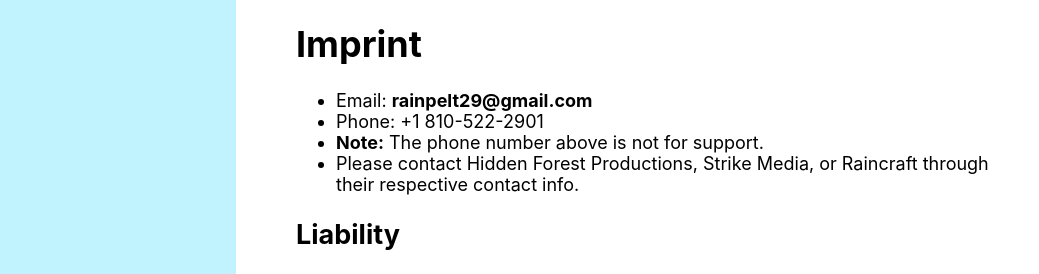
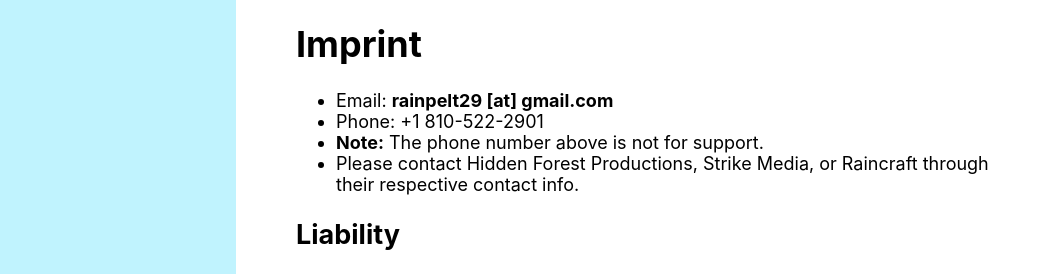
Before and after one commit to Rainpelt29/rainpelt29site, a Jekyll site: the page built from imprint.md, in a window 1280 px wide. Shown: the top 274 px of the page, without its empty margins (34-1073 px from the left). Built offline with Jekyll 4.4.1, drawn with Linux system fonts in a browser that asks for light colours; some web fonts are replaced.

Commit message:
Fixed privacy

```diff
--- a/imprint.md
+++ b/imprint.md
@@ -5,7 +5,7 @@
 
 # Imprint
 
- - Email: **rainpelt29@gmail.com**
+ - Email: **rainpelt29 [at] gmail.com**
  - Phone: +1 810-522-2901
  - **Note:** The phone number above is not for support.
  - Please contact Hidden Forest Productions, Strike Media, or Raincraft through their respective contact info.
```
